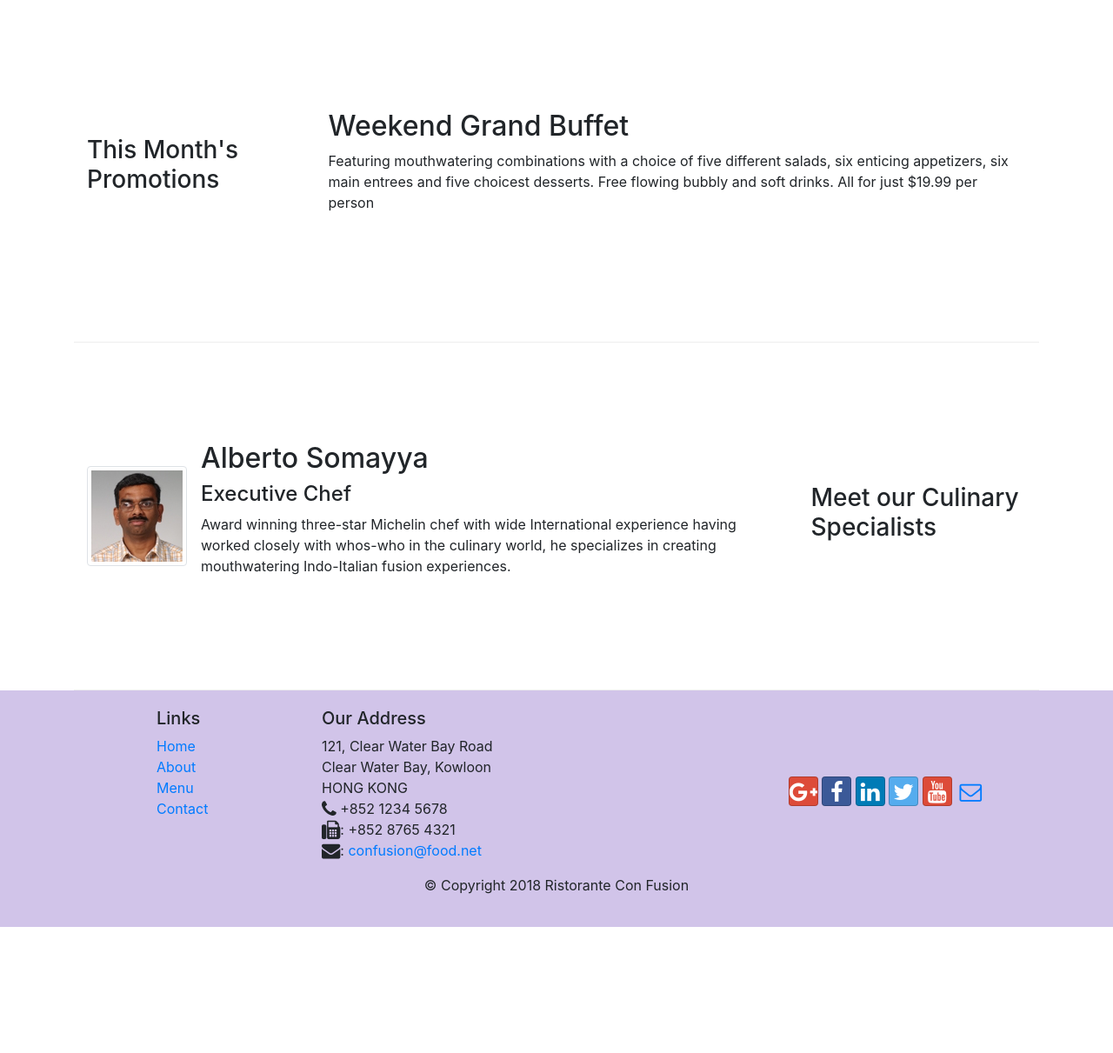
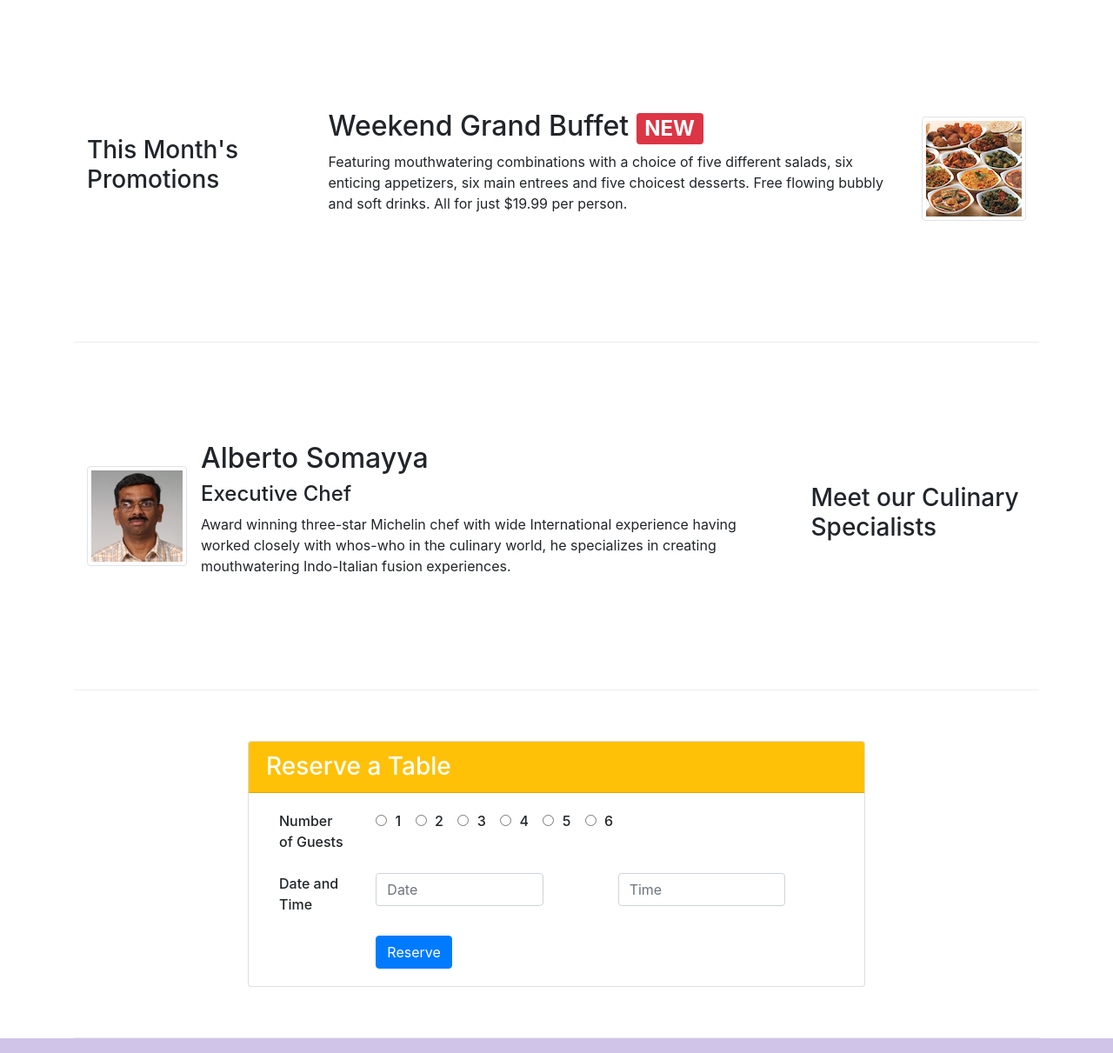
Before and after one commit to ventenni/coursera-bootstrap, a website: page index.html in a window 1280 px wide. Shown: the part 740-1951 px from the top of the page at 87% size. Before the commit the page ends 1806 px from the top, so only its background shows below. Drawn offline with nearby package versions, Linux system fonts and the light colour scheme.

Commit message:
added reserve form, button in jumbotron, styled buffet section

```diff
--- a/css/styles.css
+++ b/css/styles.css
@@ -37,3 +37,7 @@ body {
     margin: 0px;
     color: #0f0f0f;
 }
+
+label {
+    font-weight: 500;
+}
--- a/index.html
+++ b/index.html
@@ -51,8 +51,11 @@
                     <h1>Ristorante con Fusion</h1>
                     <p>We take inspiration from the World's best cuisines, and create a unique fusion experience. Our lipsmacking creations will tickle your culinary senses!</p>
                 </div>
-                <div class="col-12 col-sm align-self-center">
+                <div class="col-12 col-sm-3 align-self-center">
                     <img src="img/logo.png" class="img-fluid">
+                </div>
+                <div class="col-12 col-sm-3 align-self-center">
+                    <a href="#reserve" class="btn btn-warning btn-block">Reserve Table</a>
                 </div>
             </div>
         </div>
@@ -84,8 +87,17 @@
                 <h3>This Month's Promotions</h3>
             </div>
             <div class="col col-sm col-md">
-                <h2>Weekend Grand Buffet</h2>
-                <p class="d-none d-sm-block">Featuring mouthwatering combinations with a choice of five different salads, six enticing appetizers, six main entrees and five choicest desserts. Free flowing bubbly and soft drinks. All for just $19.99 per person </p>
+                <div class="media">
+                        <div class="media-body">
+                            <h2 class="mt-0">Weekend Grand Buffet <span class="badge badge-danger">NEW</span></h2>
+                            <p class="d-none d-sm-block">Featuring mouthwatering combinations with a choice
+                                of five different salads, six enticing appetizers, six main entrees and five
+                                choicest desserts. Free flowing bubbly and soft drinks. All for just $19.99 per person.</p>
+                        </div>
+                        <img class="d-flex ml-3 img-thumbnail align-self-center"
+                                src="img/buffet.png" alt="buffet">
+                </div>
+
             </div>
         </div>
 
@@ -109,7 +121,80 @@
                 </div>
             </div>
         </div>
+
+        <div id="reserve" class="row row-content align-items-center justify-content-center">
+            <div class="col-xs-12 col-sm-8">
+                <div class="card">
+                    <h3 class="card-header bg-warning text-white">Reserve a Table</h3>
+                    <div class="card-body">
+                        <form>
+                            <div class="container">
+
+                                <div class="row">
+                                    <div class="col-xs-12 col-sm-2">
+                                        <label>Number of Guests</label>
                                     </div>
+
+                                    <div class="col-xs-12 col-sm-6 ">
+                                        <div class="form-check form-check-inline">
+                                            <label class="form-check-label"><input class="form-check-input" type="radio" name="guests"> 1</label>
+                                        </div>
+
+                                        <div class="form-check form-check-inline">
+                                            <label class="form-check-label"><input class="form-check-input" type="radio" name="guests"> 2</label>
+                                        </div>
+
+                                        <div class="form-check form-check-inline">
+                                            <label class="form-check-label"><input class="form-check-input" type="radio" name="guests"> 3</label>
+                                        </div>
+
+                                        <div class="form-check form-check-inline">
+                                            <label class="form-check-label"><input class="form-check-input" type="radio" name="guests"> 4</label>
+                                        </div>
+
+                                        <div class="form-check form-check-inline">
+                                            <label class="form-check-label"><input class="form-check-input" type="radio" name="guests"> 5</label>
+                                        </div>
+
+                                        <div class="form-check form-check-inline">
+                                            <label class="form-check-label"><input class="form-check-input" type="radio" name="guests"> 6</label>
+                                        </div>
+                                    </div>
+
+                                </div>
+
+                                <div class="row mt-3">
+                                    <div class="col-xs-12 col-sm-2">
+                                        <label>Date and Time</label>
+                                    </div>
+
+                                    <div class="col-xs-12 col-sm-4">
+                                        <input class="form-control" type="text" placeholder="Date">
+                                    </div>
+
+                                    <div class="col-xs-12 col-sm-4 offset-sm-1">
+                                        <input class="form-control" type="text" placeholder="Time">
+                                    </div>
+
+                                </div>
+
+                                <div class="row mt-3">
+                                    <div class="col-xs-12 col-sm-4 offset-sm-2">
+                                        <button class="btn btn-primary">
+                                            Reserve
+                                        </button>
+                                    </div>
+                                </div>
+
+                            </div>
+                        </form>
+                    </div>
+                </div>
+            </div>
+        </div>
+    </div>
+
+
 
     <footer class="footer">
         <div class="container">
```
Lines whose indentation alone changed are shown as unchanged.
